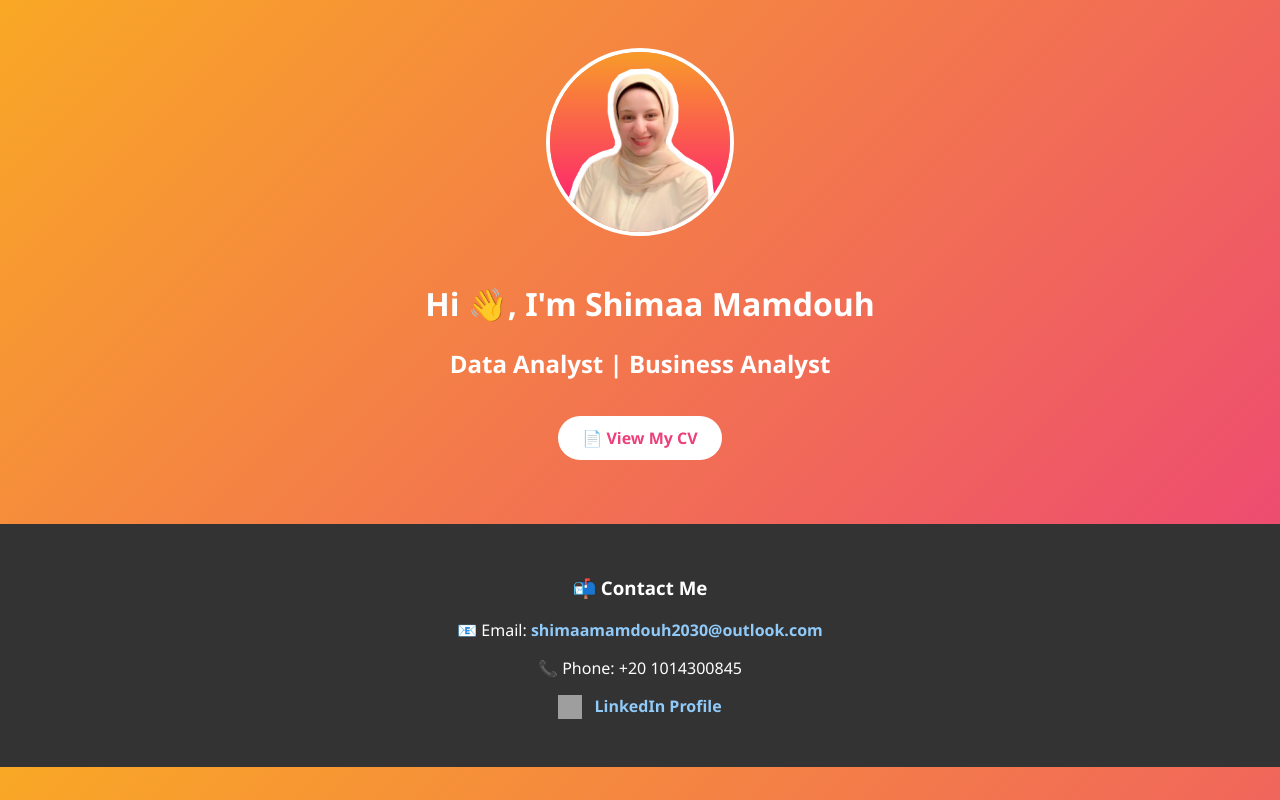
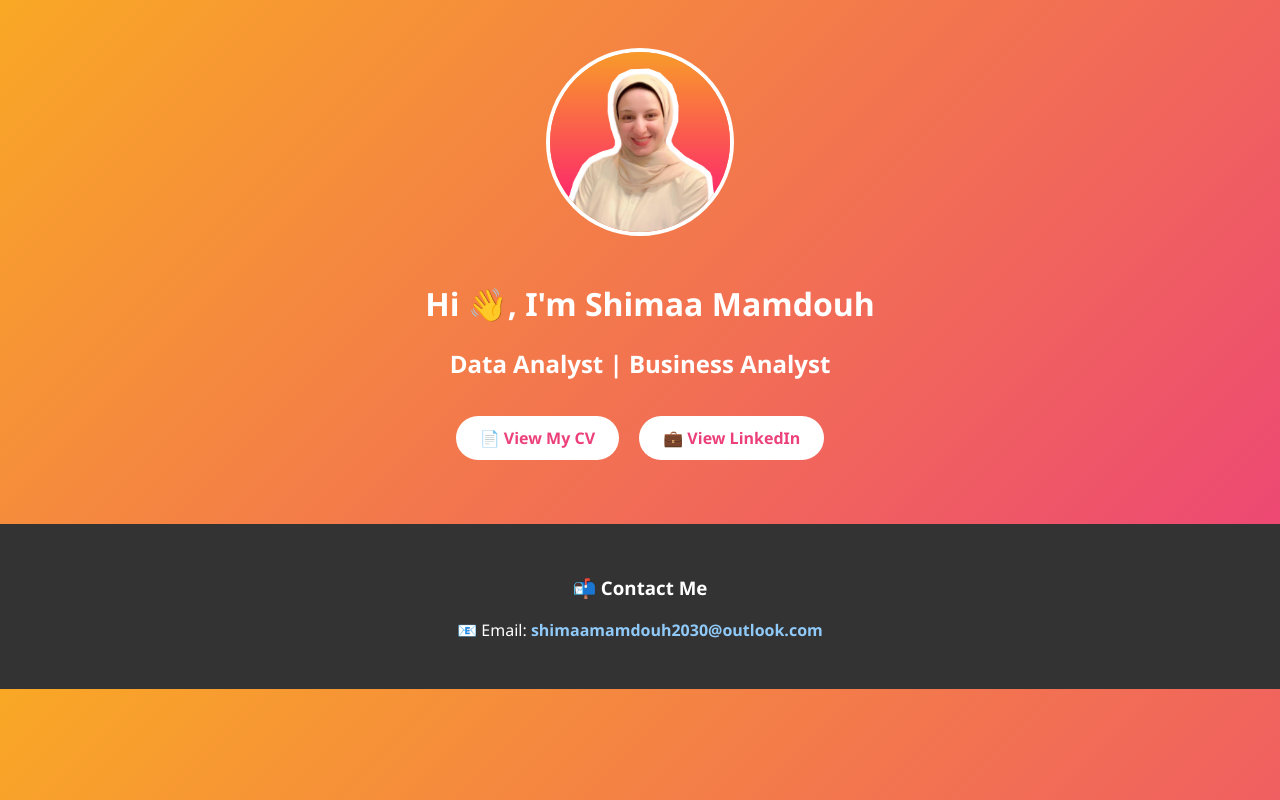
Before and after one commit to shimaamamdouh/shimaa-portfolio, a plain HTML site: page index.html in a window 1280 px wide. Drawn offline with Linux system fonts and the light colour scheme; grey boxes are pictures that could not be loaded.

Commit message:
Update index.html

```diff
--- a/index.html
+++ b/index.html
@@ -13,21 +13,10 @@
     <h1 class="animated-text">Hi 👋, I'm Shimaa Mamdouh</h1>
     <h2>Data Analyst | Business Analyst</h2>
     <a href="Shimaa_Mamdouh_CV.pdf" class="btn" target="_blank">📄 View My CV</a>
+    <a href="https://www.linkedin.com/in/shimaa-mamdouh99/" class="btn" target="_blank">💼 View LinkedIn</a>
   </header>
 
   <section class="contact" id="contact">
     <h3>📬 Contact Me</h3>
     <div class="contact-info">
-      <p>📧 Email: <a href="mailto:shimaamamdouh2030@outlook.com">shimaamamdouh2030@outlook.com</a></p>
-      <p>📞 Phone: +20 1014300845</p>
-      <p>
-        <a href="https://www.linkedin.com/in/shimaa-mamdouh99/" target="_blank">
-          <img src="https://cdn.jsdelivr.net/gh/devicons/devicon/icons/linkedin/linkedin-original.svg" alt="LinkedIn" class="icon" />
-          LinkedIn Profile
-        </a>
-      </p>
-    </div>
-  </section>
-
-</body>
-</html>
+      <p>📧 Email: <a href="mailto:shimaamamdouh2030@outlook.com">shimaamamdouh2030@outlook.com</a
```
